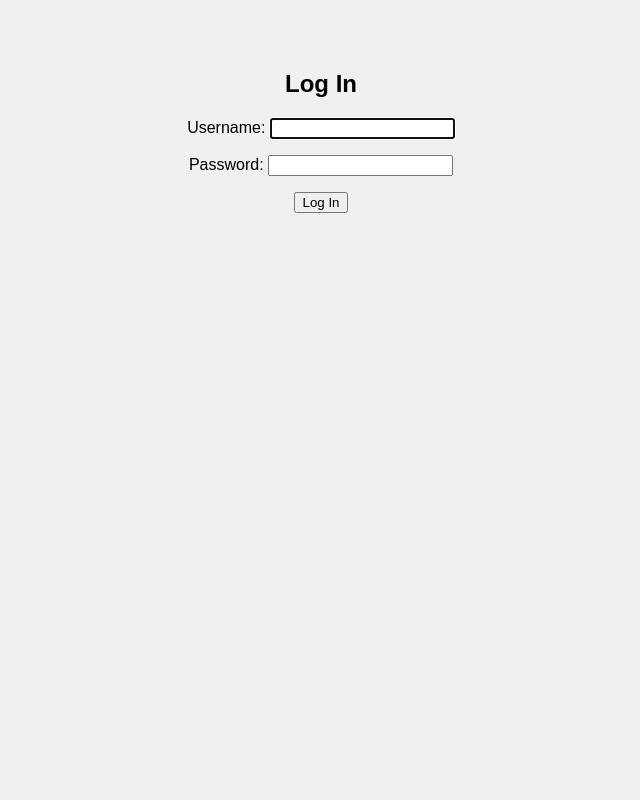
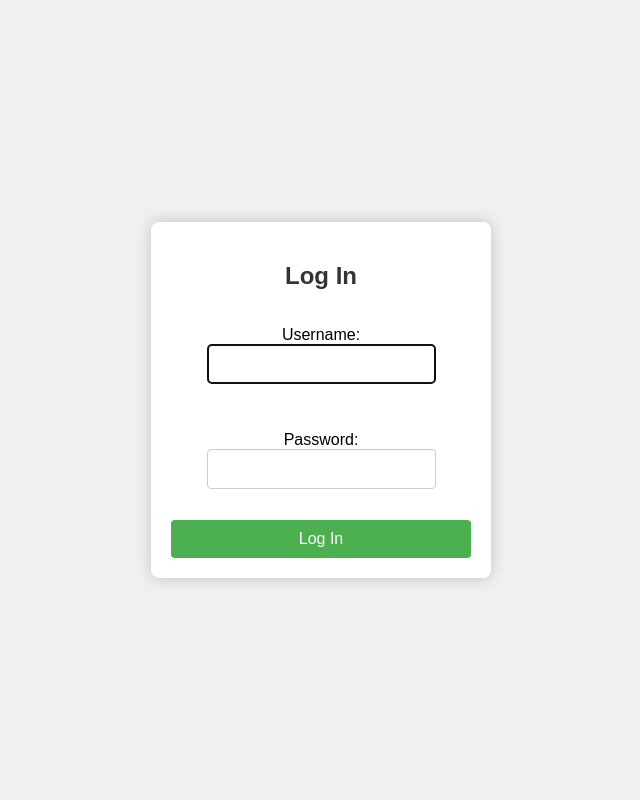
Before and after one commit to ncs-4-u/nimbus-consultancy, a Django app: page /login/ in a window 1280 px wide. Shown: the whole page, without its empty margins (319-959 px from the left). Run offline with Django 5.2, Linux system fonts and the light colour scheme.

Commit message:
login css

```diff
--- /dev/null
+++ b/static/login.css
@@ -0,0 +1,55 @@
+/* style.css */
+
+body {
+    margin: 0;
+    padding: 0;
+    height: 100vh;
+    display: flex;
+    justify-content: center;
+    align-items: center;
+    background-color: #f0f0f0; /* Light grey background */
+    font-family: Arial, sans-serif;
+}
+
+.form-container {
+    background-color: #ffffff; /* White background for the form */
+    padding: 20px;
+    border-radius: 8px;
+    box-shadow: 0px 0px 15px rgba(0, 0, 0, 0.2);
+    width: 300px; /* Set a fixed width for the form */
+    text-align: center; /* Center the text inside the form */
+}
+
+h2 {
+    margin-bottom: 20px;
+    font-size: 24px;
+    color: #333;
+}
+
+form {
+    display: flex;
+    flex-direction: column;
+}
+
+input[type="text"],
+input[type="password"] {
+    padding: 10px;
+    margin-bottom: 15px;
+    border: 1px solid #ccc;
+    border-radius: 4px;
+    font-size: 16px;
+}
+
+button[type="submit"] {
+    padding: 10px;
+    background-color: #4CAF50; /* Green background */
+    color: white;
+    border: none;
+    border-radius: 4px;
+    font-size: 16px;
+    cursor: pointer;
+}
+
+button[type="submit"]:hover {
+    background-color: #45a049; /* Darker green on hover */
+}
--- a/templates/login.html
+++ b/templates/login.html
@@ -6,7 +6,7 @@
     <meta charset="UTF-8">
     <meta name="viewport" content="width=device-width, initial-scale=1.0">
     <title>Log In</title>
-    <link rel="stylesheet" href="{% static 'style.css' %}">
+    <link rel="stylesheet" href="{% static 'login.css' %}">
 </head>
 <body>
     <div class="form-container">
```
